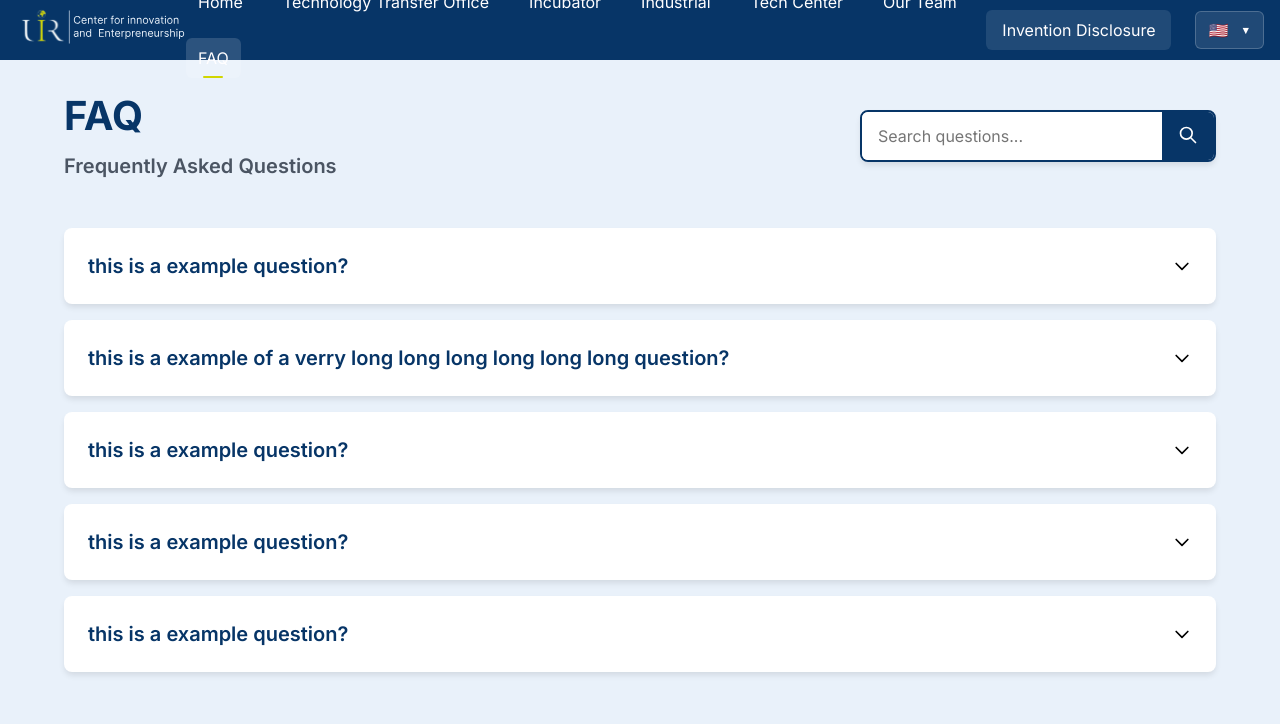
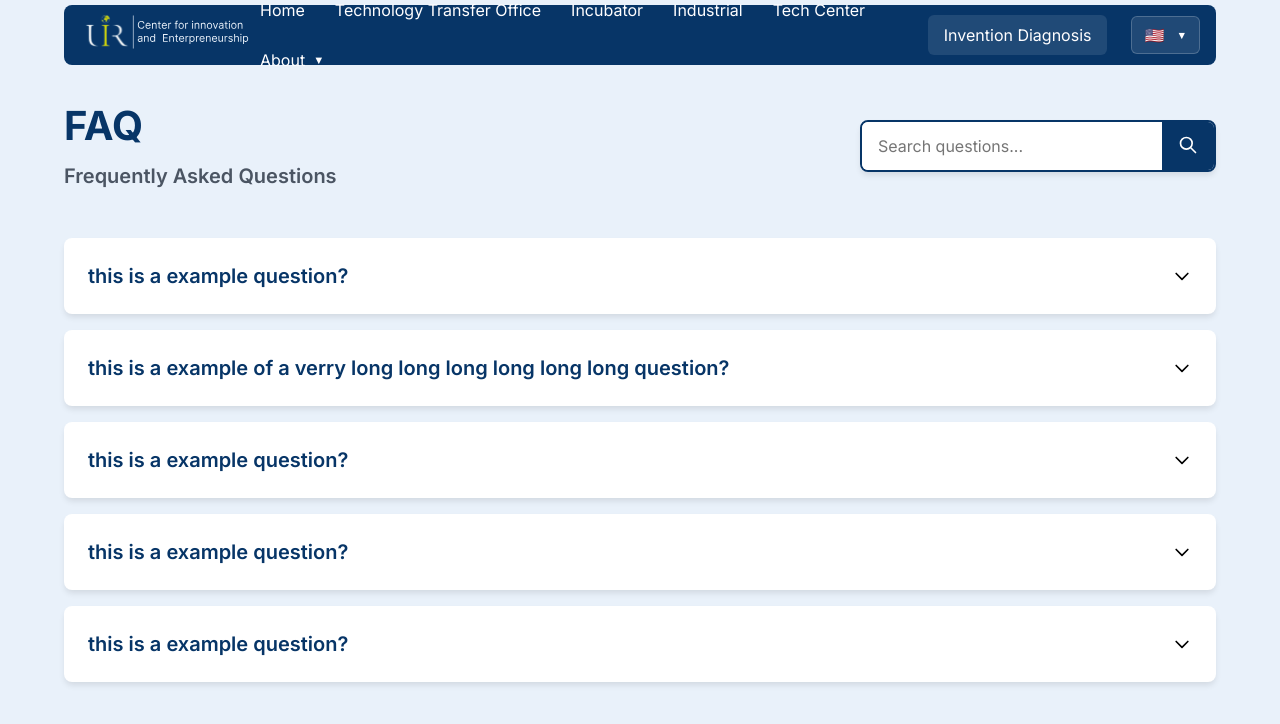
Before and after one commit to yahya-mdarhri/cie_market_frontend, a React (Vite) app: page /faq in a window 1280 px wide. Shown: the top 724 px of the page. Built offline with nearby package versions, Linux system fonts and the light colour scheme.

Commit message:
feat: added about's dropbox

```diff
--- a/src/components/ui/Landing/NavBar/NavBar.css
+++ b/src/components/ui/Landing/NavBar/NavBar.css
@@ -12,10 +12,7 @@
   position: relative;
 }
 
-.navbar {
-  border-radius: 0;
-  margin: 0;
-}
+
 
 .navbar .logo img{
 	/* height: 30%; */
@@ -80,7 +77,7 @@
 .nav-main {
   display: flex;
   flex-wrap: wrap;
-  gap: 16px;
+  gap: 10px;
   align-items: center;
 }
 
@@ -94,7 +91,7 @@
   text-decoration: none;
   color: var(--white);
   white-space: nowrap;
-  padding: 8px 12px;
+  padding: 8px 10px;
   border-radius: 6px;
   transition: all 0.2s ease;
   position: relative;
@@ -115,7 +112,7 @@
   bottom: 0;
   left: 50%;
   transform: translateX(-50%);
-  width: 20px;
+  width: 30%;
   height: 2px;
   background: var(--secondary-color);
   border-radius: 2px;
@@ -216,7 +213,7 @@
     display: flex;
     align-items: center;
     gap: 4px;
-    padding: 8px 12px;
+    padding: 10px 10px;
     font-size: inherit;
     font-family: inherit;
     color: var(--white);
--- a/src/components/ui/Landing/NavBar/NavBar.tsx
+++ b/src/components/ui/Landing/NavBar/NavBar.tsx
@@ -21,11 +21,11 @@ function NavActions({ closeMobileMenu }: { closeMobileMenu: () => void }) {
 	return (
 		<div className="nav-actions">
 		<Link
-			to="/invention-disclosure"
-			className={`nav-link action-link ${useIsActive('/invention-disclosure') ? 'active' : ''}`}
+			to="/invention-Diagnosis"
+			className={`nav-link action-link ${useIsActive('/invention-Diagnosis') ? 'active' : ''}`}
 			onClick={closeMobileMenu}
 		>
-			Invention Disclosure
+			Invention Diagnosis
 		</Link>
 		<div className="language-selector">
 			<button
@@ -60,6 +60,8 @@ function NavActions({ closeMobileMenu }: { closeMobileMenu: () => void }) {
 }
 
 function NavLinks({ closeMobileMenu }: { closeMobileMenu: () => void }) {
+	const [isDropdownOpen, setIsDropdownOpen] = useState(false);
+
 	return (
 		<div className="nav-main">
 		<Link
@@ -97,20 +99,33 @@ function NavLinks({ closeMobileMenu }: { closeMobileMenu: () => void }) {
 		>
 			Tech Center
 		</Link>
+		<div className="dropdown-container">
+			<button
+				className={`dropdown-button ${isDropdownOpen ? 'active' : ''}`}
+				onClick={() => setIsDropdownOpen(!isDropdownOpen)}
+			>
+				About
+				<span className="dropdown-arrow">▼</span>
+			</button>
+			{isDropdownOpen && (
+				<div className="dropdown-menu">
 					<Link
 						to="/our-team"
-			className={`nav-link ${useIsActive('/our-team') ? 'active' : ''}`}
+						className={`dropdown-item ${useIsActive('/our-team') ? 'active' : ''}`}
 						onClick={closeMobileMenu}
 					>
 						Our Team
 					</Link>
 					<Link
 						to="/faq"
-			className={`nav-link ${useIsActive('/faq') ? 'active' : ''}`}
+						className={`dropdown-item ${useIsActive('/faq') ? 'active' : ''}`}
 						onClick={closeMobileMenu}
 					>
 						FAQ
 					</Link>
+				</div>
+			)}
+		</div>
 	</div>
 	);
 }
```
Lines whose indentation alone changed are shown as unchanged.
